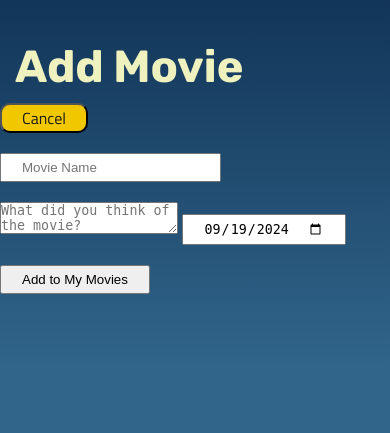
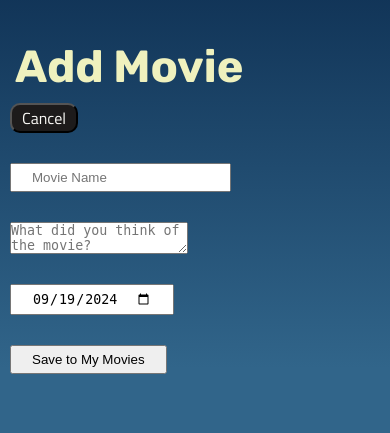
Before and after one commit to rachelcluke/my-MDb, a Flask app: page /addMoviePage in a window 390 px wide. Shown: the part 54-487 px from the top of the page. Run offline with Flask 2, Linux system fonts and the light colour scheme.

Commit message:
(mobile-design) flex layout added to add form

```diff
--- a/my_mdb/models.py
+++ b/my_mdb/models.py
@@ -72,4 +72,4 @@ class AddMovieForm(FlaskForm):
 
     view_date = DateField('Date', format='%Y-%m-%d', default=_datetime.date.today())
 
-    submit = SubmitField('Add to My Movies')
+    submit = SubmitField('Save to My Movies')
--- a/my_mdb/static/css/style.css
+++ b/my_mdb/static/css/style.css
@@ -212,13 +212,13 @@ a, a:visited {
     font-weight: 400;
 }
 
-#edit-btn, #cancel-btn, #cancel-final-btn, #delete-final-btn {
+#edit-btn, #cancel-final-btn, #delete-final-btn {
     background-color: var(--supernova);
     color: var(--jetblack);
     padding: .1rem 2rem .1rem 2rem;
 }
 
-#delete-btn, #close-cancel-warning-dialog-btn, #close-delete-warning-dialog-btn {
+#delete-btn, #cancel-btn, #close-cancel-warning-dialog-btn, #close-delete-warning-dialog-btn {
     background-color: var(--jetblack);
     color: var(--offwhite);
     padding: .1rem 1rem .1rem 1rem;
@@ -366,11 +366,15 @@ dialog p {
     height: auto;
 }
 
-#movie-user-info, #warning-cancel-message {
+#movie-user-info, #warning-cancel-message, #div-cancel-btn, #form-add-div {
     padding-left: 1rem;
     padding-right: 1rem;
 }
 
-#warning-cancel-message {
+#warning-cancel-message, .form-add-row {
     padding-top: 1rem;
 }
+
+#add-date-row {
+    padding-top: 3rem;
+}
--- a/my_mdb/templates/components/form-add.html
+++ b/my_mdb/templates/components/form-add.html
@@ -1,8 +1,16 @@
-<div class="centre" id="form-add-div">
+<div class="centre column" id="form-add-div">
     <form method="POST" action="{{ url_for('addMoviePage') }}">
-        {{ form.movie_name }}
-        {{ form.movie_review }}
-        {{ form.view_date }}
-        {{ form.submit }}
+        <div class="row form-add-row">
+            {{ form.movie_name }}
+        </div>
+        <div class="row form-add-row">
+            {{ form.movie_review }}
+        </div>
+        <div class="row form-add-row" id="add-date-row">
+            {{ form.view_date }}
+        </div>
+        <div class="row form-add-row">
+            {{ form.submit }}
+        </div>
     </form>
 </div>
```
